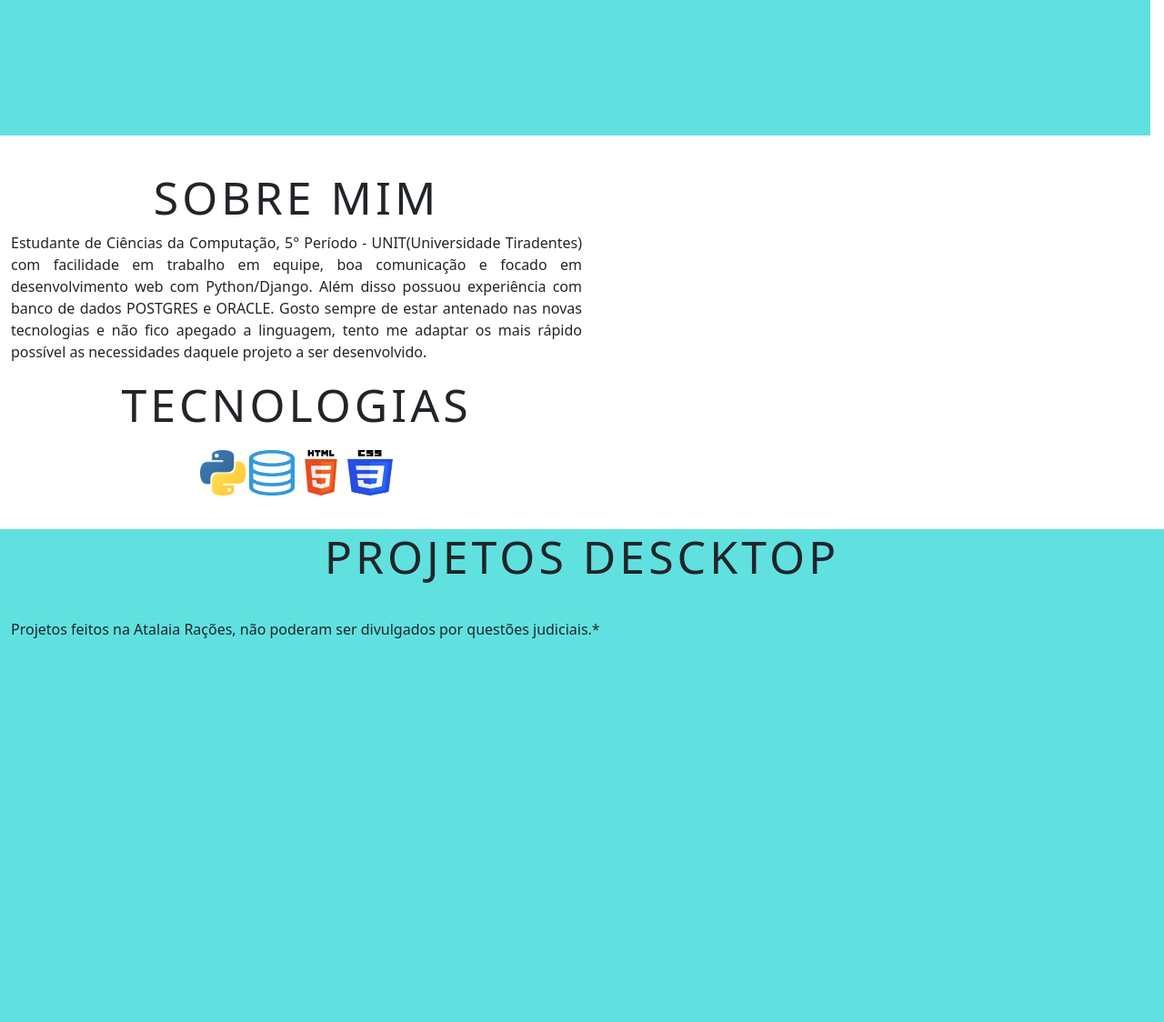
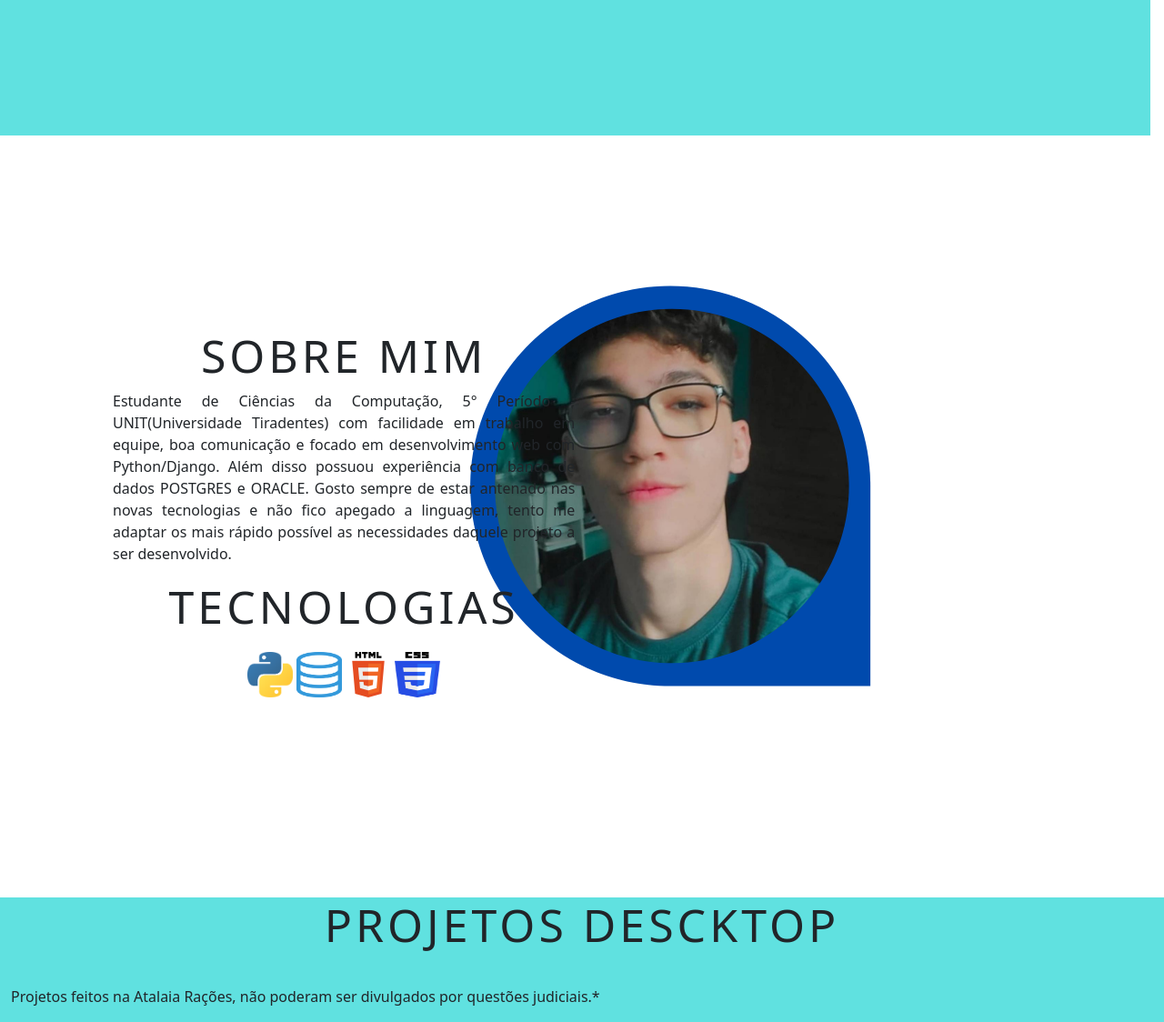
Before and after one commit to KaioAntonio/PortfilioKaio, a Django app: page / in a window 1280 px wide. Shown: the part 651-1775 px from the top of the page at 91% size. Before the commit the page ends 1353 px from the top, so only its background shows below. Run offline with Django 4.2, Linux system fonts and the light colour scheme; some libraries are stand-ins or nearby versions.

Commit message:
Atualizando o background de sobre

```diff
--- a/portfolio/static/css/style.css
+++ b/portfolio/static/css/style.css
@@ -153,3 +153,21 @@ nav {
 .change{
 	display: block;
 }
+
+.sobre{
+	height: 100vh;
+    width: 98.8vw;
+    background-color: white;
+    background-image: url('../img/kaio.png');
+
+    background-repeat: no-repeat;
+    background-position: right;
+    background-size: contain;
+    display: flex;
+    flex-direction: column;
+    justify-content: center;
+    align-items: flex-start;
+    box-sizing: border-box;
+    padding: 0 112px;
+    position: relative;
+}
```
